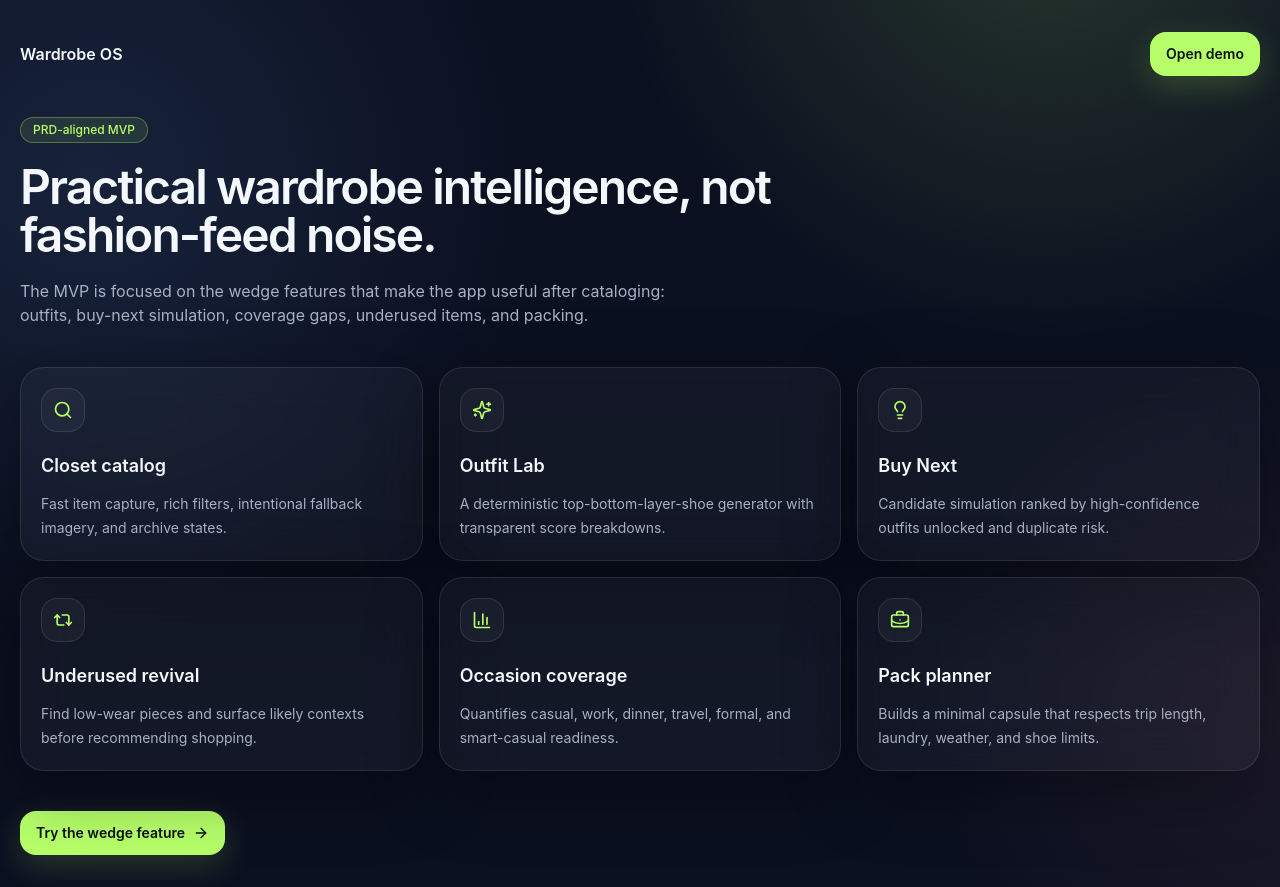
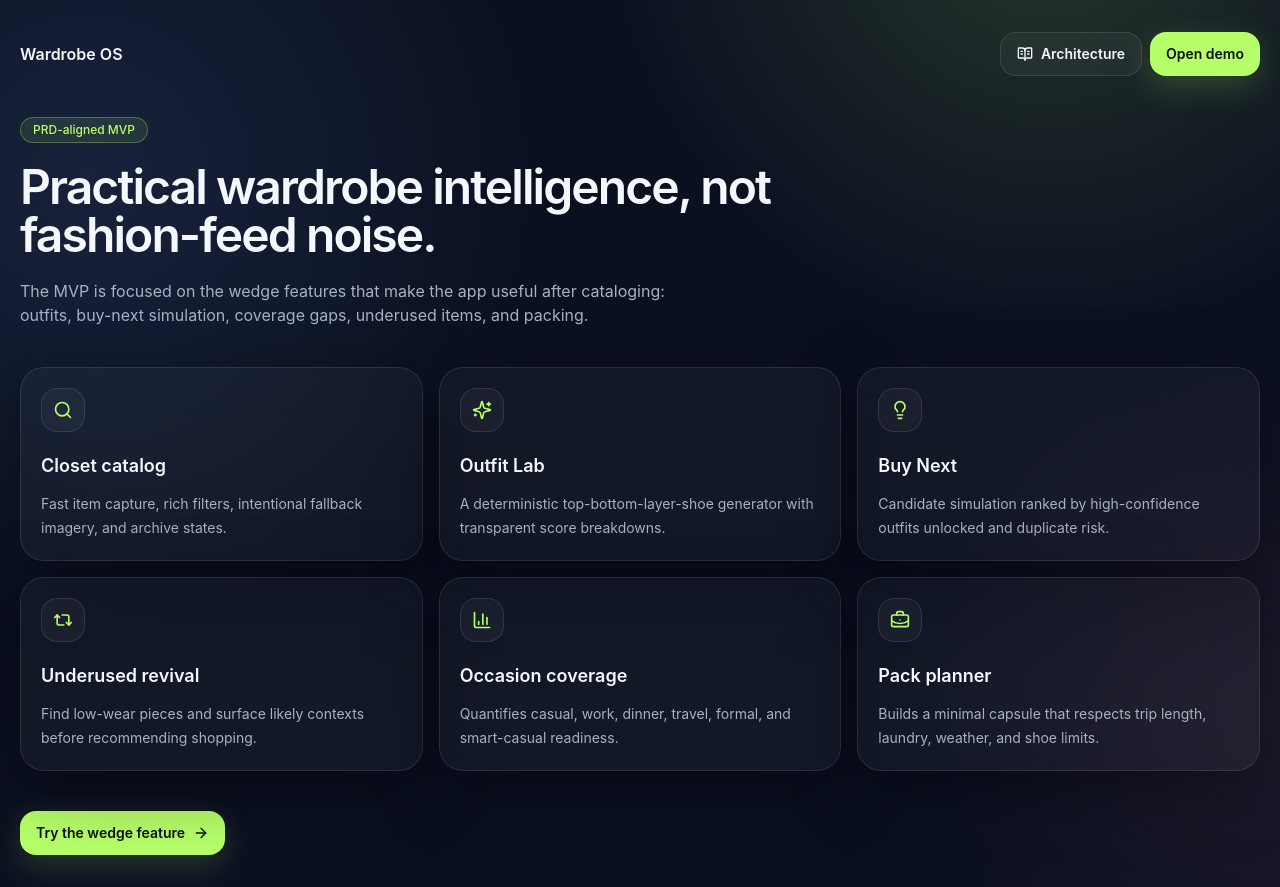
Before and after one commit to amitmahale/WardrobeOS, a Next.js app: page /features in a window 1280 px wide. Built offline with nearby package versions, Linux system fonts and the light colour scheme.

Commit message:
Support legacy GPT visualization saves

```diff
--- a/src/app/api/gpt/visualizations/route.ts
+++ b/src/app/api/gpt/visualizations/route.ts
@@ -1,6 +1,6 @@
 import { NextResponse } from "next/server";
 import { z } from "zod";
-import { authenticateGptRequest, gptJsonError, hasScope } from "@/lib/gpt/oauth";
+import { authenticateGptRequest, gptJsonError, hasAnyScope } from "@/lib/gpt/oauth";
 import { loadGptWardrobe } from "@/lib/gpt/wardrobe";
 import { createSupabaseServiceRoleClient } from "@/lib/supabase/server";
 import { createSavedVisualization, listSavedVisualizations } from "@/lib/supabase/visualization-repository";
@@ -30,7 +30,7 @@ const saveVisualizationSchema = z.object({
 export async function GET(request: Request) {
   try {
     const auth = await authenticateGptRequest(request);
-    hasScope(auth, "visualizations:read");
+    hasAnyScope(auth, ["visualizations:read", "outfits:read"]);
     const context = await loadGptWardrobe(auth.userId);
     const db = createSupabaseServiceRoleClient() as any;
     const visualizations = await listSavedVisualizations(db, context.closet.id);
@@ -47,7 +47,8 @@ export async function GET(request: Request) {
 export async function POST(request: Request) {
   try {
     const auth = await authenticateGptRequest(request);
-    hasScope(auth, "visualizations:write");
+    // Existing Custom GPT OAuth grants predate visualization scopes. Accept the older styling scope for this beta.
+    hasAnyScope(auth, ["visualizations:write", "outfits:suggest"]);
     const payload = saveVisualizationSchema.parse(await request.json());
     const context = await loadGptWardrobe(auth.userId);
     const itemIds = validateItemIds(payload.itemIds, new Set(context.items.map((item) => item.id)));
--- a/src/app/features/page.tsx
+++ b/src/app/features/page.tsx
@@ -1,5 +1,5 @@
 import Link from "next/link";
-import { ArrowRight, BarChart3, BriefcaseBusiness, Lightbulb, Repeat2, Search, Sparkles } from "lucide-react";
+import { ArrowRight, BarChart3, BookOpenText, BriefcaseBusiness, Lightbulb, Repeat2, Search, Sparkles } from "lucide-react";
 import { Badge } from "@/components/ui/badge";
 import { Button } from "@/components/ui/button";
 import { Card } from "@/components/ui/card";
@@ -20,9 +20,17 @@ export default function FeaturesPage() {
         <Link href="/" className="font-semibold">
           Wardrobe OS
         </Link>
-        <Button asChild>
-          <Link href="/app/dashboard">Open demo</Link>
-        </Button>
+        <div className="flex flex-wrap gap-2">
+          <Button asChild variant="secondary">
+            <Link href="/architecture-magazine">
+              <BookOpenText className="mr-2 size-4" />
+              Architecture
+            </Link>
+          </Button>
+          <Button asChild>
+            <Link href="/app/dashboard">Open demo</Link>
+          </Button>
+        </div>
       </div>
       <Badge variant="brand">PRD-aligned MVP</Badge>
       <h1 className="mt-5 max-w-3xl text-5xl font-semibold tracking-[-0.04em]">Practical wardrobe intelligence, not fashion-feed noise.</h1>
--- a/src/app/page.tsx
+++ b/src/app/page.tsx
@@ -1,6 +1,6 @@
 import Link from "next/link";
 import { redirect } from "next/navigation";
-import { ArrowRight, BriefcaseBusiness, Lightbulb, Shirt, Sparkles } from "lucide-react";
+import { ArrowRight, BookOpenText, BriefcaseBusiness, Lightbulb, Shirt, Sparkles } from "lucide-react";
 import { Button } from "@/components/ui/button";
 import { Card } from "@/components/ui/card";
 import { Badge } from "@/components/ui/badge";
@@ -70,6 +70,9 @@ export default async function HomePage({
           <Link className="transition hover:text-foreground" href="/features">
             Features
           </Link>
+          <Link className="transition hover:text-foreground" href="/architecture-magazine">
+            Architecture
+          </Link>
           <Link className="transition hover:text-foreground" href="/privacy">
             Privacy
           </Link>
@@ -98,6 +101,12 @@ export default async function HomePage({
             </Button>
             <Button asChild variant="secondary" size="lg">
               <Link href="/features">Review features</Link>
+            </Button>
+            <Button asChild variant="ghost" size="lg">
+              <Link href="/architecture-magazine">
+                <BookOpenText className="mr-2 size-4" />
+                Architecture details
+              </Link>
             </Button>
           </div>
         </div>
--- a/src/lib/gpt/oauth.ts
+++ b/src/lib/gpt/oauth.ts
@@ -96,6 +96,12 @@ export function normalizeScopes(value: string | null | undefined) {
 
 export function hasScope(auth: GptAuthContext, scope: string) {
   if (!auth.scopes.includes(scope)) throw new GptForbiddenError(`Missing required scope: ${scope}`);
+}
+
+export function hasAnyScope(auth: GptAuthContext, scopes: string[], message?: string) {
+  if (!scopes.some((scope) => auth.scopes.includes(scope))) {
+    throw new GptForbiddenError(message || `Missing required scope: ${scopes.join(" or ")}`);
+  }
 }
 
 export function createAuthorizationCode() {
```
Also changed, not shown: 2 other files (tests, documents, lock files or other folders).
